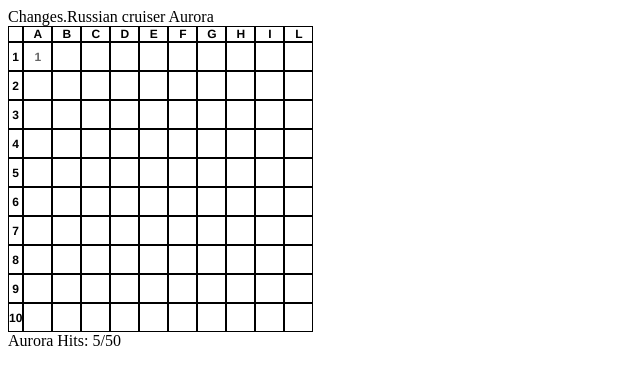
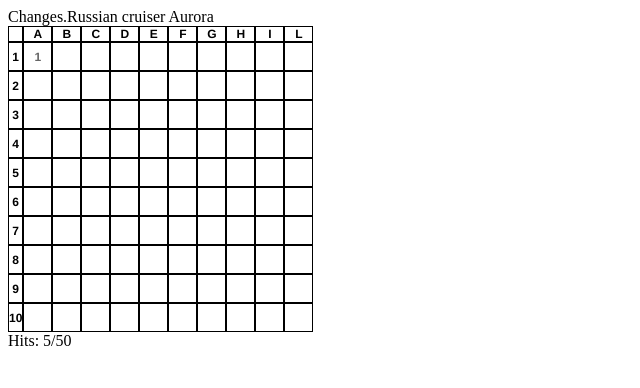
Before and after one commit to idillia/battleship1, a plain HTML site: page index.html in a window 1280 px wide. Shown: the full height of the page, 0-640 px from the left. Drawn offline with nearby package versions, Linux system fonts and the light colour scheme.

Commit message:
First add

```diff
--- a/index.html
+++ b/index.html
@@ -197,7 +197,7 @@ Changes.Russian cruiser Aurora
 </table>
 <div>
     <div class="player1">
-    Aurora
+
     Hits: 5/50
     </div>
     <div class="player2">
```
